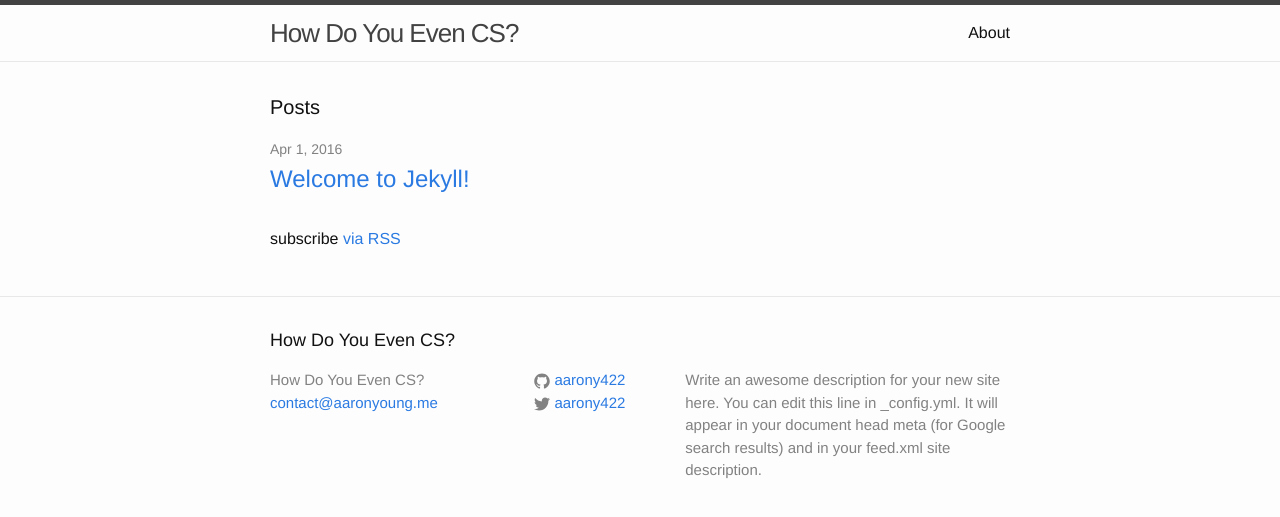
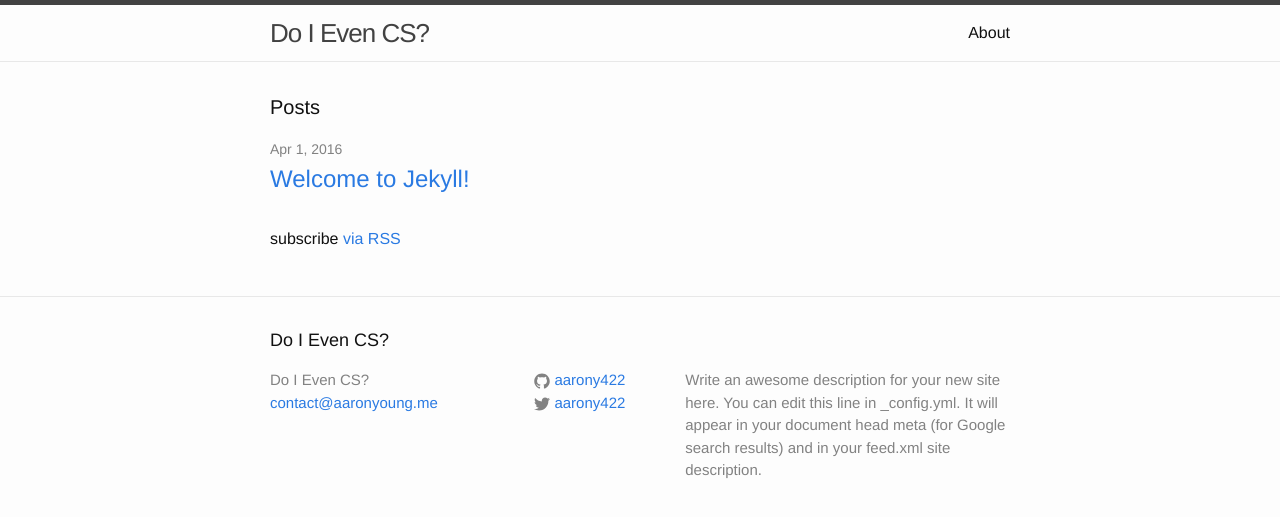
Before and after one commit to shangwyoung/blog, a Jekyll site: the page built from index.html, in a window 1280 px wide. Shown: the top 517 px of the page. Built offline with Jekyll 4.4.1, drawn with Linux system fonts in a browser that asks for light colours; the list of posts is cut into pages by our own code.

Commit message:
Changed title of blog

```diff
--- a/_config.yml
+++ b/_config.yml
@@ -6,7 +6,7 @@
 # 'jekyll serve'. If you change this file, please restart the server process.
 
 # Site settings
-title: How Do You Even CS?
+title: Do I Even CS?
 email: contact@aaronyoung.me
 description: > # this means to ignore newlines until "baseurl:"
   Write an awesome description for your new site here. You can edit this
@@ -16,6 +16,7 @@ baseurl: "/blog" # the subpath of your site, e.g. /blog
 url: "http://aaronyoung.me" # the base hostname & protocol for your site
 twitter_username: aarony422
 github_username:  aarony422
+paginate: 10
 
 # Build settings
 markdown: kramdown
```
